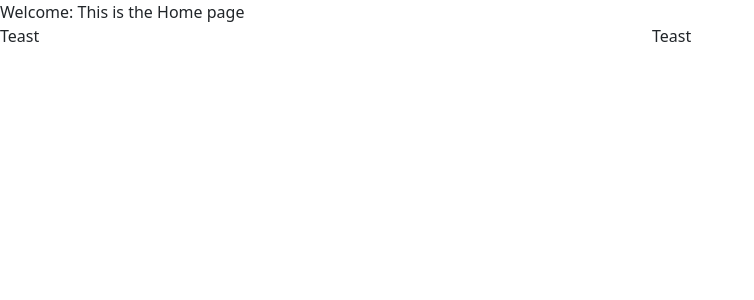
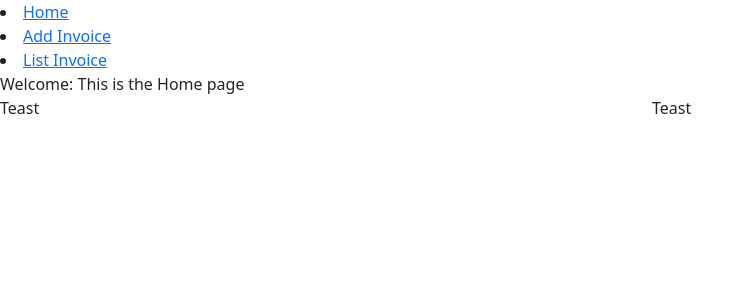
Before and after one commit to hans254/Invoice-Management-System, a Django app: page / in a window 1280 px wide. Shown: the top 300 px of the page, without its empty margins (0-754 px from the left). Run offline with Django 5.2, Linux system fonts and the light colour scheme; some libraries are stand-ins or nearby versions.

Commit message:
Invoice Update

```diff
--- a/IMS/IMS/settings.py
+++ b/IMS/IMS/settings.py
@@ -14,7 +14,8 @@ from pathlib import Path
 import os
 
 # Build paths inside the project like this: BASE_DIR / 'subdir'.
-BASE_DIR = Path(__file__).resolve().parent.parent
+BASE_DIR = os.path.dirname(os.path.dirname(os.path.abspath(__file__)))
+
 
 # Quick-start development settings - unsuitable for production
 # See https://docs.djangoproject.com/en/5.0/howto/deployment/checklist/
@@ -129,7 +130,7 @@ USE_TZ = True
 
 STATIC_URL = '/static/'
 STATICFILES_DIRS = [
-    BASE_DIR / 'static',
+    os.path.join(BASE_DIR, "static"),
 ]
 
 # Default primary key field type
--- a/IMS/IMS/urls.py
+++ b/IMS/IMS/urls.py
@@ -23,4 +23,5 @@ urlpatterns = [
     path('', views.home, name='home'),
     path('add_invoice', views.add_invoice, name='add_invoice'),
     path('list_invoice', views.list_invoice, name='list_invoice'),
+    path('update_invoice/<int:pk>/', views.update_invoice, name='update_invoice'),
 ]
--- a/IMS/invoicemgt/forms.py
+++ b/IMS/invoicemgt/forms.py
@@ -2,13 +2,66 @@ from django import forms
 from .models import *
 from .forms import *
 
+required = 'This field is Required'
 class InvoiceForm(forms.ModelForm):
     class Meta:
         model = Invoice
         fields = [
-            'name', 'phone_number', 'invoice_date',
+            'name', 'phone_number', 'invoice_date', 'invoice_number',
             'line_one','line_one_quantity', 'line_one_unit_price', 'line_one_total_price',
-
+            'line_two','line_two_quantity', 'line_two_unit_price', 'line_two_total_price',
 
             'total','paid', 'invoice_type'
         ]
+    def clean_invoice_number(self):
+        invoice_number = self.cleaned_data.get('invoice_number')
+        if not invoice_number:
+            raise forms.ValidationError(required)
+            return invoice_number
+
+    def clean_name(self):
+        name = self.cleaned_data.get('name')
+        if not name:
+            raise forms.ValidationError(required)
+        return name
+
+    def clean_line_one(self):
+        line_one = self.cleaned_data.get('line_one')
+        if not line_one:
+            raise forms.ValidationError(required)
+            return line_one
+
+class InvoiceSearchForm(forms.ModelForm):
+    class Meta:
+        model = Invoice
+        fields = [
+            'name', 'invoice_number',
+        ]
+
+class InvoiceUpdateForm(forms.ModelForm):
+    class Meta:
+        model = Invoice
+        fields = [
+            'name', 'phone_number', 'invoice_date', 'invoice_number',
+            'line_one','line_one_quantity', 'line_one_unit_price', 'line_one_total_price',
+            'line_two','line_two_quantity', 'line_two_unit_price', 'line_two_total_price',
+
+            'total','paid', 'invoice_type'
+        ]
+    def clean_invoice_number(self):
+        invoice_number = self.cleaned_data.get('invoice_number')
+        if not invoice_number:
+            raise forms.ValidationError(required)
+            return invoice_number
+
+    def clean_name(self):
+        name = self.cleaned_data.get('name')
+        if not name:
+            raise forms.ValidationError(required)
+        return name
+
+    def clean_line_one(self):
+        line_one = self.cleaned_data.get('line_one')
+        if not line_one:
+            raise forms.ValidationError(required)
+            return line_one
--- a/IMS/invoicemgt/static/css/stylesheet.css
+++ b/IMS/invoicemgt/static/css/stylesheet.css
@@ -1,3 +1,22 @@
-body{
+/*body{
     background-color: #eb4634;
 }
+*/
+.myform{
+    margin: 30px;
+}
+
+.table{
+    font-size: 13px;
+    text-align: center;
+    width: 95%;
+    margin: auto;
+}
+
+.table tr:nth-child(odd){
+    background: #88CAE4;
+}
+
+.table tr:nth-child(even){
+    background: #dae5f4;
+}
--- a/IMS/invoicemgt/templates/home.html
+++ b/IMS/invoicemgt/templates/home.html
@@ -1,5 +1,6 @@
 {% load static %}
 {% load crispy_forms_tags %}
+
 <!DOCTYPE html>
 <html lang="en">
 <head>
@@ -10,6 +11,7 @@
     <link href="https://cdn.jsdelivr.net/npm/bootstrap@5.3.3/dist/css/bootstrap.min.css" rel="stylesheet" integrity="sha384-QWTKZyjpPEjISv5WaRU9OFeRpok6YctnYmDr5pNlyT2bRjXh0JMhjY6hW+ALEwIH" crossorigin="anonymous">
 </head>
 <body>
+    {% include 'navbar.html' %}
     {{title}}
     <div class="row">
         <div class="col-sm-6">Teast</div>
--- /dev/null
+++ b/IMS/invoicemgt/templates/navbar.html
@@ -0,0 +1,5 @@
+<div>
+    <li><a href="/">Home</a></li>
+    <li><a href="/add_invoice">Add Invoice</a></li>
+    <li><a href="/list_invoice">List Invoice</a></li>
+</div>
--- a/IMS/invoicemgt/views.py
+++ b/IMS/invoicemgt/views.py
@@ -24,8 +24,26 @@ def add_invoice(request):
 def list_invoice(request):
     title = 'List of Invoices'
     queryset = Invoice.objects.all()
+    form = InvoiceSearchForm(request.POST or None)
+    if request.method == 'POST':
+        queryset = Invoice.objects.filter(invoice_number__icontains=form['invoice_number'].value(),
+        name__icontains=form['name'].value(),)
     context = {
         'title': title,
         'queryset': queryset,
+        'form': form,
     }
     return render(request, 'list_invoice.html', context)
+
+def update_invoice(request, pk):
+    queryset = Invoice.objects.get(id=pk)
+    form = InvoiceUpdateForm(instance = queryset)
+    if request.method == 'POST':
+        form = InvoiceUpdateForm(request.POST, instance = queryset)
+        if form.is_valid():
+            form.save()
+            return redirect('/list_invoice')
+    context = {
+        'form': form,
+    }
+    return render(request, 'entry.html', context)
```
Also changed, not shown: IMS/invoicemgt/templates/entry.html (+23 -17 lines), IMS/invoicemgt/templates/list_invoice.html (+34 -8 lines).
